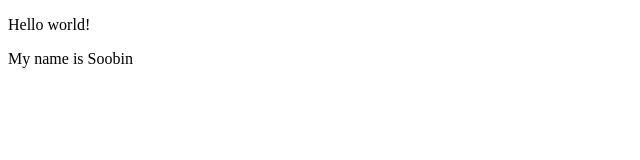
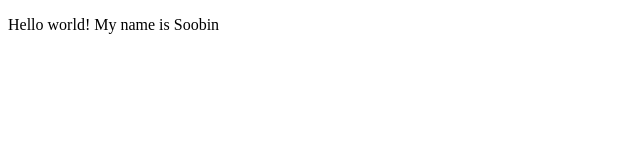
Before and after one commit to lis351-soobin/lis351-soobin.github.io, a plain HTML site: page index.html in a window 1280 px wide. Shown: the whole page, without its empty margins (0-640 px from the left). Drawn offline with Linux system fonts and the light colour scheme.

Commit message:
changed file

```diff
--- a/index.html
+++ b/index.html
@@ -13,8 +13,7 @@
 
 	<body>
 
-		<p> Hello world!</p>
-        <p>My name is Soobin</p>
+		<p> Hello world! My name is Soobin</p>
 
 	</body>
 
```
